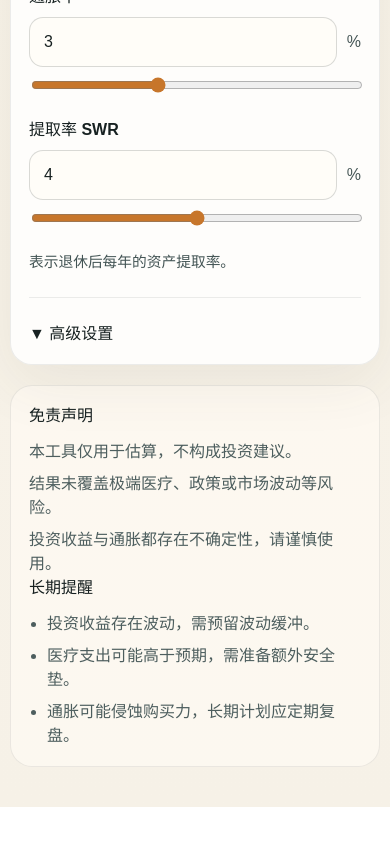
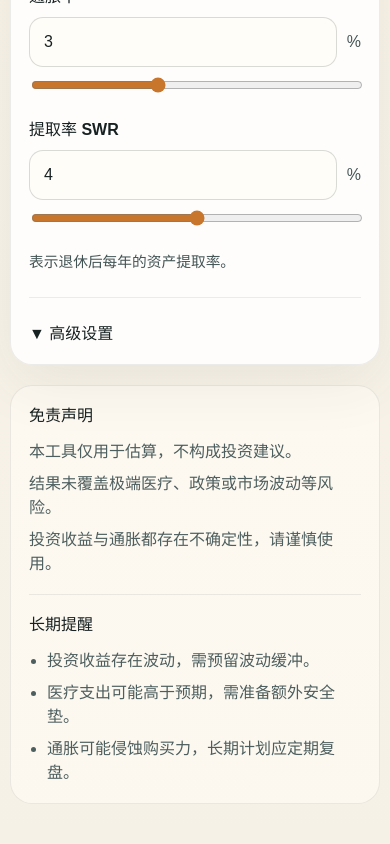
Before and after one commit to cholf5/fire-cn-calculator, a React (Vite) app: page / in a window 390 px wide. Shown: the part 3072-3916 px from the top of the page. Before the commit the page ends 3879 px from the top, so only its background shows below. Built offline with nearby package versions, Linux system fonts and the light colour scheme.

Commit message:
style: balance disclaimer footer layout

```diff
--- a/src/components/Disclaimer.tsx
+++ b/src/components/Disclaimer.tsx
@@ -1,16 +1,20 @@
 export function Disclaimer() {
   return (
     <footer className="disclaimer">
+      <section className="disclaimer-column">
         <h2>免责声明</h2>
         <p>本工具仅用于估算，不构成投资建议。</p>
         <p>结果未覆盖极端医疗、政策或市场波动等风险。</p>
         <p>投资收益与通胀都存在不确定性，请谨慎使用。</p>
+      </section>
+      <section className="disclaimer-column">
         <h2>长期提醒</h2>
         <ul>
           <li>投资收益存在波动，需预留波动缓冲。</li>
           <li>医疗支出可能高于预期，需准备额外安全垫。</li>
           <li>通胀可能侵蚀购买力，长期计划应定期复盘。</li>
         </ul>
+      </section>
     </footer>
   );
 }
--- a/src/styles.css
+++ b/src/styles.css
@@ -629,9 +629,21 @@ input {
 .disclaimer {
   margin-top: 20px;
   padding: 20px 24px;
+  display: grid;
+  grid-template-columns: minmax(0, 0.95fr) minmax(0, 1.05fr);
+  gap: 24px;
   border-radius: 24px;
   background: var(--disclaimer-bg);
   border: 1px solid var(--panel-border);
+}
+
+.disclaimer-column {
+  min-width: 0;
+}
+
+.disclaimer-column + .disclaimer-column {
+  padding-left: 24px;
+  border-left: 1px solid var(--panel-border);
 }
 
 .disclaimer p {
@@ -688,6 +700,18 @@ input {
     grid-template-columns: 1fr;
   }
 
+  .disclaimer {
+    grid-template-columns: 1fr;
+    gap: 18px;
+  }
+
+  .disclaimer-column + .disclaimer-column {
+    padding-left: 0;
+    padding-top: 18px;
+    border-left: 0;
+    border-top: 1px solid var(--panel-border);
+  }
+
   .toggle-row {
     align-items: flex-start;
     gap: 12px;
```
Lines whose indentation alone changed are shown as unchanged.
